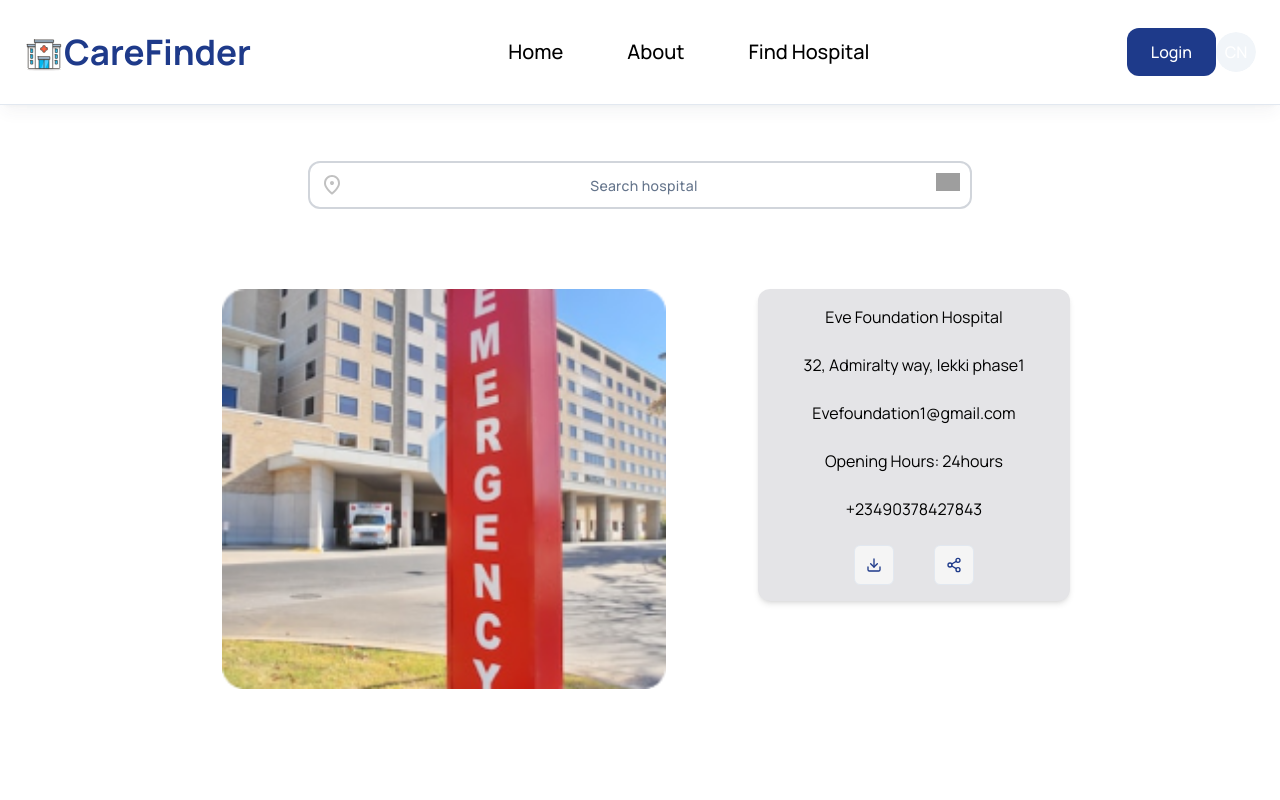
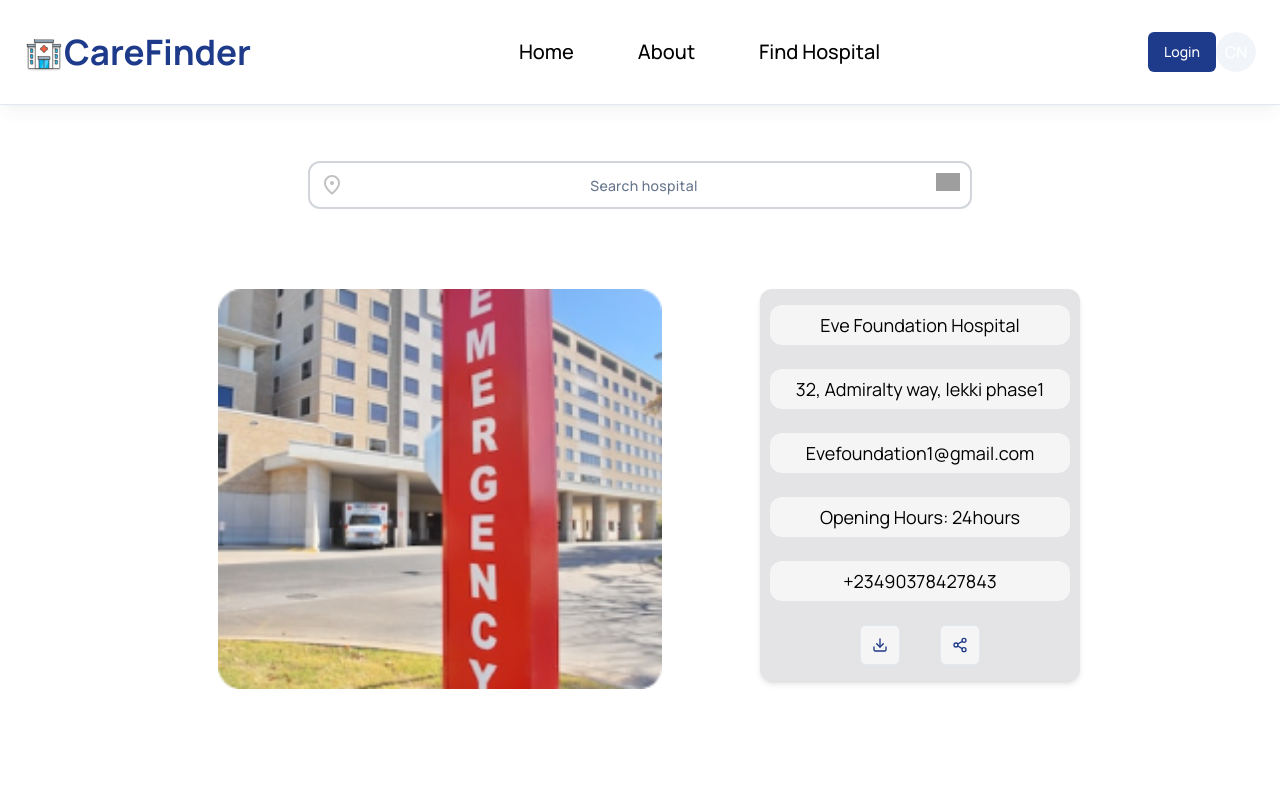
Before and after one commit to Luckidubi/health-carefinder, a Next.js app: page /find-hospital/1 in a window 1280 px wide. Shown: the top 800 px of the page. Built offline with nearby package versions, Linux system fonts and the light colour scheme; grey boxes are pictures that could not be loaded.

Commit message:
style: Update button style

```diff
--- a/app/globals.css
+++ b/app/globals.css
@@ -33,11 +33,11 @@
 }
 
 .custom-btn {
-  @apply flex flex-row relative justify-center items-center py-3 px-6 outline-none;
+  @apply flex flex-row relative justify-center items-center px-6 outline-none bg-blue-900 hover:bg-blue-500 rounded-lg text-white py-8 xl:px-12 xl:text-2xl text-lg font-bold my-4
 }
 /* END: General styles */
 
-/* START: Hero styles */
+
 .hero {
   @apply flex xl:flex-row flex-col gap-5 xl:gap-12 relative z-0 max-w-[1440px] mx-auto;
 }
@@ -57,3 +57,7 @@
 .hero__image {
   @apply relative xl:w-full w-[90%] xl:h-full h-[590px] z-0;
 }
+
+.view-hospital__card-div {
+  @apply relative z-10 bg-neutral-100 rounded-xl border-stone-700 text-center text-black text-[18px]  font-normal leading-10 w-[300px] max-w-[413px]
+}
--- a/components/About.tsx
+++ b/components/About.tsx
@@ -27,7 +27,7 @@
           resources.
         </p>
 
-        <Button className="bg-blue-900 hover:bg-blue-500 rounded-lg text-white py-8 xl:px-12 xl:text-2xl text-lg font-bold my-4">
+        <Button className="custom-btn hover:bg-blue-500">
          OUR SERVICES
           <ArrowRight className="ml-4 lg:h-8 w-12" />
         </Button>
--- a/components/Hero.tsx
+++ b/components/Hero.tsx
@@ -22,7 +22,7 @@
           Discover Your Perfect Care: Find Your Hospital, Anytime, Anywhere!
         </p>
 
-        <Button className="bg-blue-900 hover:bg-blue-500 rounded-lg text-white py-8 xl:px-12 xl:text-2xl text-lg font-bold my-4">
+        <Button className="custom-btn hover:bg-blue-500">
           GET STARTED
           <ArrowRight className="ml-4 lg:h-8 w-12" />
         </Button>
--- a/components/Navbar.tsx
+++ b/components/Navbar.tsx
@@ -4,7 +4,7 @@
 import Link from "next/link";
 import { useState } from "react";
 import { Avatar, AvatarFallback, AvatarImage } from "./ui/avatar";
-import CustomButton from "./CustomButton";
+import { Button } from "./ui/button";
 
 export default function Navbar() {
   const [isToggleOpen, setIsToggleOpen] = useState(false);
@@ -101,11 +101,11 @@
 
             <div className="ml-auto flex items-center px-6 lg:ml-0 lg:p-0">
               {/*        <!-- Avatar --> */}
-              <CustomButton
-                  title="Login"
-                  btnType="button"
-                  containerStyles="bg-blue-900 text-white rounded-xl"
-                />
+              <Button className="bg-blue-900 hover:bg-blue-500 text-white" asChild>
+              <Link href="/login">
+                Login
+              </Link>
+              </Button>
               <Link
                 href="#"
                 className="relative inline-flex h-10 w-10 items-center justify-center rounded-full text-white"
```
